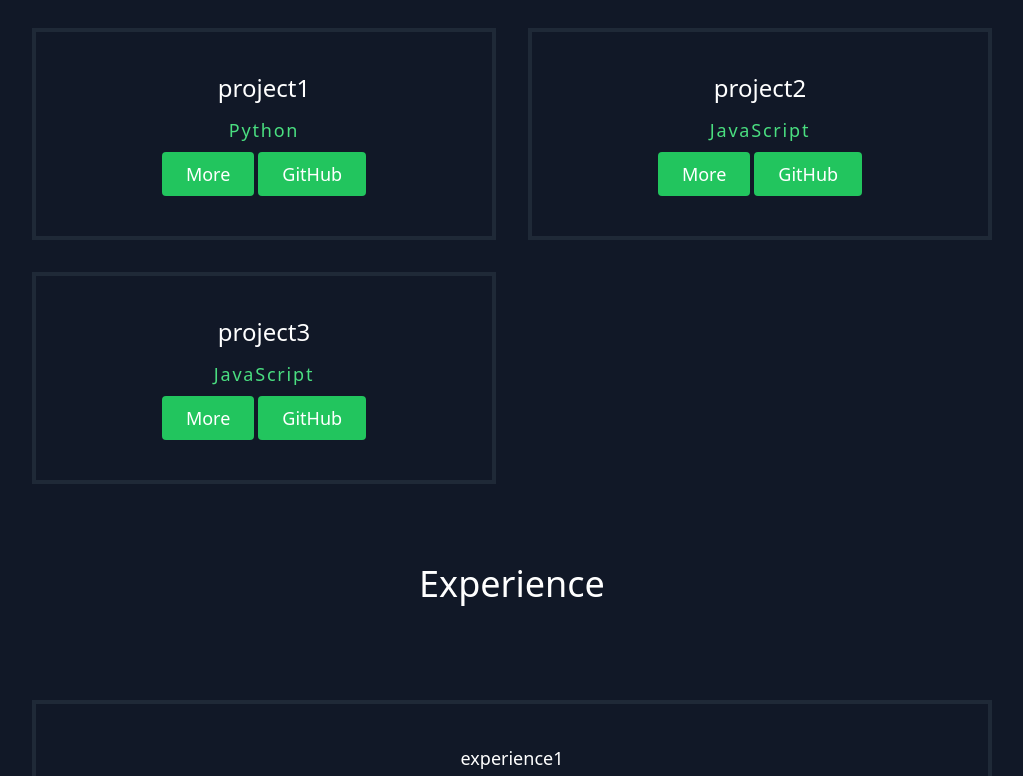
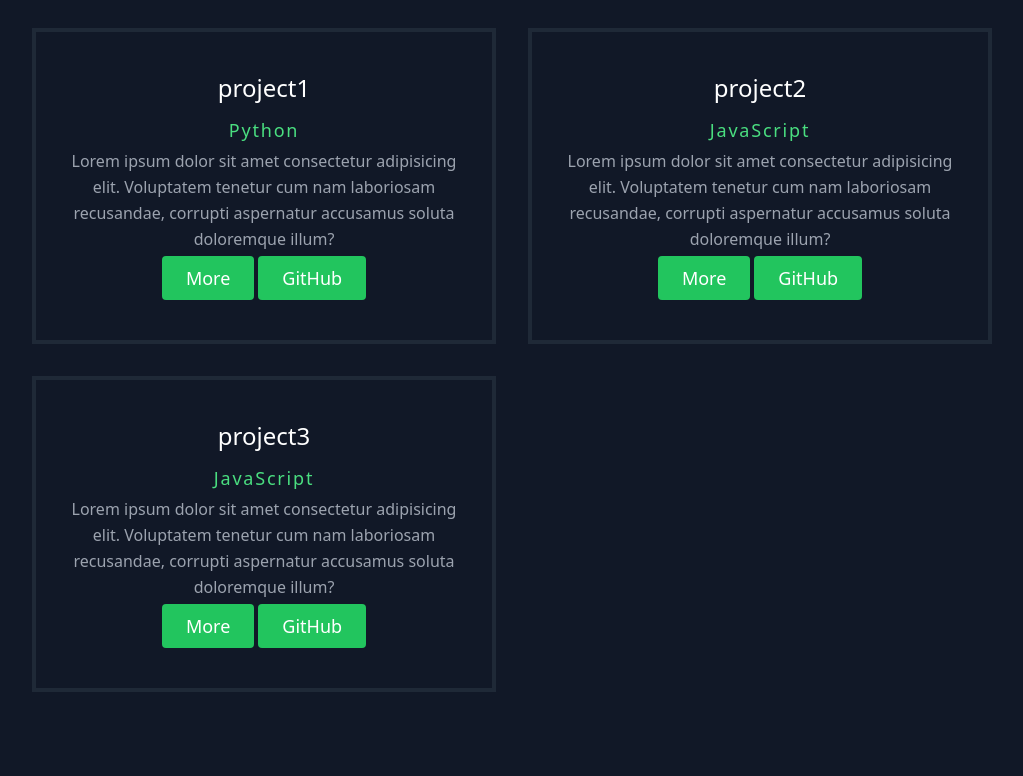
Before and after one commit to Bailejd/bailejd.github.io, a React (Create React App) app: page / in a window 1280 px wide. Shown: the part 716-1492 px from the top of the page, without its empty margins (128-1151 px from the left). Built offline with nearby package versions, Linux system fonts and the light colour scheme; the HTML template or start-up script is replaced by a standard one.

Commit message:
Add short description to data.js

```diff
--- a/src/data.js
+++ b/src/data.js
@@ -5,7 +5,8 @@ export const projects = [
         primary_language: "Python",
         languages: ["Python", "JavaScript"],
         other: ["Django"],
-        description: "Lorem ipsum dolor sit amet consectetur adipisicing elit. Qui at fugiat dolorum, ab est placeat doloribus nobis velit necessitatibus id corporis ipsa saepe veniam iste earum, harum aut vero esse.",
+        short_description: "Lorem ipsum dolor sit amet consectetur adipisicing elit. Voluptatem tenetur cum nam laboriosam recusandae, corrupti aspernatur accusamus soluta doloremque illum?",
+        description: "Lorem ipsum dolor, sit amet consectetur adipisicing elit. Perferendis iste in quia molestias perspiciatis officiis nesciunt, necessitatibus exercitationem facere libero officia fuga eos magnam impedit eius culpa laudantium quaerat? Exercitationem ab, officiis quisquam commodi qui repudiandae non iusto tempora? Nobis unde facere corrupti amet minima iusto illum incidunt. Eius rerum eveniet, quo provident placeat veniam, sapiente error omnis dignissimos alias sint voluptatum recusandae quos aperiam fugiat reprehenderit debitis? Consequuntur modi, dolor porro veniam deserunt ipsum necessitatibus blanditiis dignissimos. Quos veritatis eos cupiditate voluptas explicabo impedit minus ad, molestiae natus dolore sed fuga aut. Natus facere iste vero, sapiente eum delectus.",
         image: "",
         link: "#",
         repo: "https://github.com/",
@@ -16,7 +17,8 @@ export const projects = [
         primary_language: "JavaScript",
         languages: ["N/A"],
         other: ["React", "Tailwind"],
-        description: "Lorem ipsum dolor sit amet consectetur adipisicing elit. Qui at fugiat dolorum, ab est placeat doloribus nobis velit necessitatibus id corporis ipsa saepe veniam iste earum, harum aut vero esse.",
+        short_description: "Lorem ipsum dolor sit amet consectetur adipisicing elit. Voluptatem tenetur cum nam laboriosam recusandae, corrupti aspernatur accusamus soluta doloremque illum?",
+        description: "Lorem ipsum dolor, sit amet consectetur adipisicing elit. Perferendis iste in quia molestias perspiciatis officiis nesciunt, necessitatibus exercitationem facere libero officia fuga eos magnam impedit eius culpa laudantium quaerat? Exercitationem ab, officiis quisquam commodi qui repudiandae non iusto tempora? Nobis unde facere corrupti amet minima iusto illum incidunt. Eius rerum eveniet, quo provident placeat veniam, sapiente error omnis dignissimos alias sint voluptatum recusandae quos aperiam fugiat reprehenderit debitis? Consequuntur modi, dolor porro veniam deserunt ipsum necessitatibus blanditiis dignissimos. Quos veritatis eos cupiditate voluptas explicabo impedit minus ad, molestiae natus dolore sed fuga aut. Natus facere iste vero, sapiente eum delectus.",
         image: "",
         link: "#",
         repo: "https://github.com/",
@@ -27,7 +29,8 @@ export const projects = [
         primary_language: "JavaScript",
         languages: ["Javascript"],
         other: ["React", "Tailwind"],
-        description: "Lorem ipsum dolor sit amet consectetur adipisicing elit. Qui at fugiat dolorum, ab est placeat doloribus nobis velit necessitatibus id corporis ipsa saepe veniam iste earum, harum aut vero esse.",
+        short_description: "Lorem ipsum dolor sit amet consectetur adipisicing elit. Voluptatem tenetur cum nam laboriosam recusandae, corrupti aspernatur accusamus soluta doloremque illum?",
+        description: "Lorem ipsum dolor, sit amet consectetur adipisicing elit. Perferendis iste in quia molestias perspiciatis officiis nesciunt, necessitatibus exercitationem facere libero officia fuga eos magnam impedit eius culpa laudantium quaerat? Exercitationem ab, officiis quisquam commodi qui repudiandae non iusto tempora? Nobis unde facere corrupti amet minima iusto illum incidunt. Eius rerum eveniet, quo provident placeat veniam, sapiente error omnis dignissimos alias sint voluptatum recusandae quos aperiam fugiat reprehenderit debitis? Consequuntur modi, dolor porro veniam deserunt ipsum necessitatibus blanditiis dignissimos. Quos veritatis eos cupiditate voluptas explicabo impedit minus ad, molestiae natus dolore sed fuga aut. Natus facere iste vero, sapiente eum delectus.",
         image: "",
         link: "#",
         repo: "https://github.com/",
```
